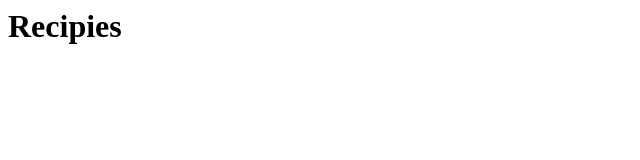
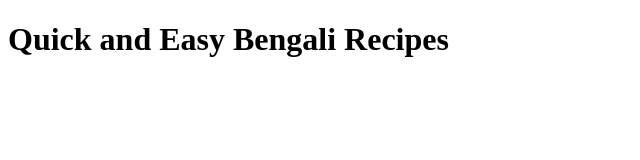
Before and after one commit to prottayislive/banglarecipies, a plain HTML site: page index.html in a window 1280 px wide. Shown: the whole page, without its empty margins (0-640 px from the left). Drawn offline with Linux system fonts and the light colour scheme.

Commit message:
Add html boiler plate and h1 title to index file

```diff
--- a/index.html
+++ b/index.html
@@ -1 +1,12 @@
-<h1> Recipies </h1>
+<!DOCTYPE html>
+<html lang="en">
+<head>
+    <meta charset="UTF-8">
+    <meta http-equiv="X-UA-Compatible" content="IE=edge">
+    <meta name="viewport" content="width=device-width, initial-scale=1.0">
+    <title>Quick and Easy Bengali Recipes</title>
+</head>
+<body>
+    <h1>Quick and Easy Bengali Recipes</h1>
+</body>
+</html>
```
